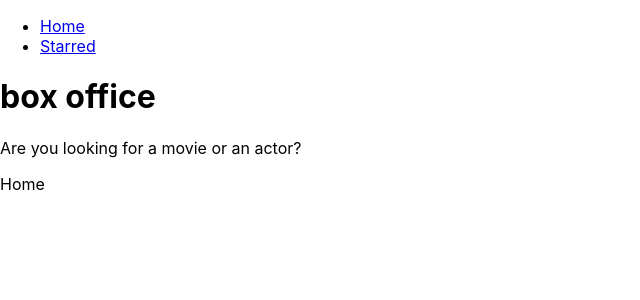
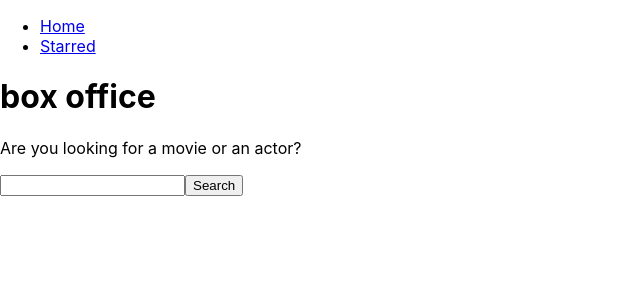
Before and after one commit to Bharatpanwar4/box-office, a React (Create React App) app: page / in a window 1280 px wide. Shown: the top 300 px of the page, without its empty margins (0-640 px from the left). Built offline with nearby package versions, Linux system fonts and the light colour scheme.

Commit message:
added api

```diff
--- a/src/pages/Home.jsx
+++ b/src/pages/Home.jsx
@@ -1,9 +1,25 @@
-// import { Link } from "react-router-dom";
+import { useState } from 'react';
 
-const Home = ()=>{
-    return(
-        <div>Home
-        </div>
-    )
-}
+const Home = () => {
+  const [searchStr, setSearchStr] = useState('');
+  const onInputChange = e => {
+    setSearchStr(e.target.value);
+  };
+//   https://api.tvmaze.com/search/shows?q=girls
+  const onSearch=async (ev)=>{
+    ev.preventDefault();
+const response = await fetch(`https://api.tvmaze.com/search/shows?q=${searchStr}`);
+const body=await response.json();
+console.log(body);
+  }
+
+  return (
+    <div>
+      <form onSubmit={onSearch}>
+        <input type="text" value={searchStr} onChange={onInputChange}></input>
+        <button type="submit">Search</button>
+      </form>
+    </div>
+  );
+};
 export default Home;
```
